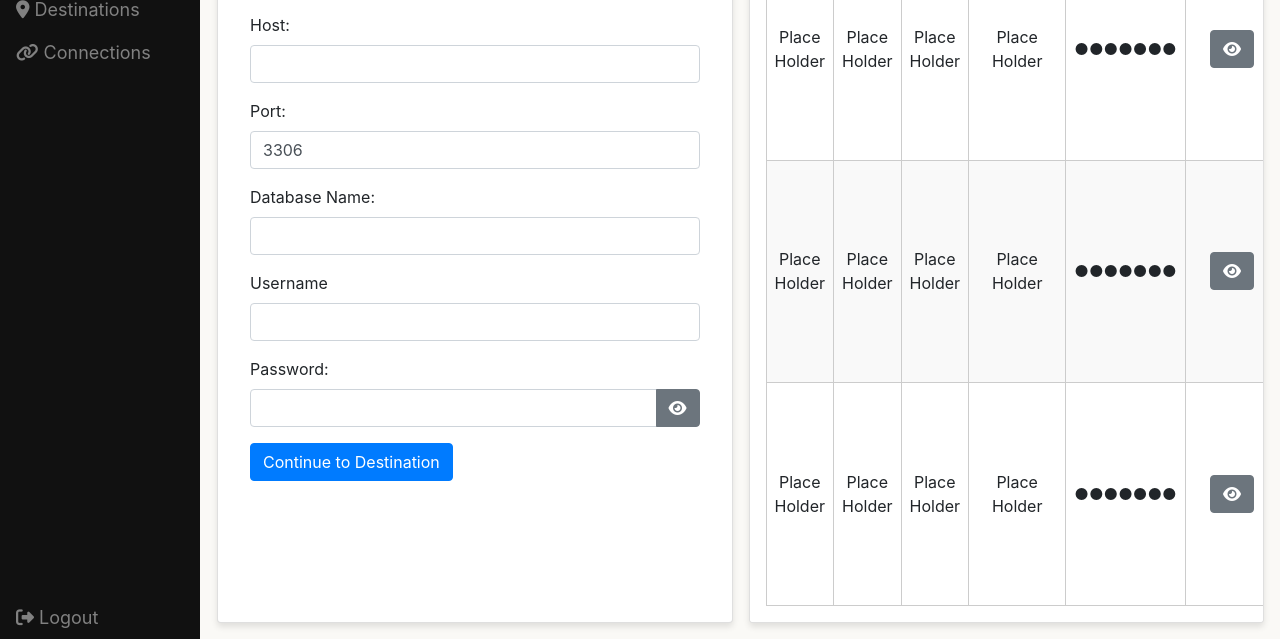
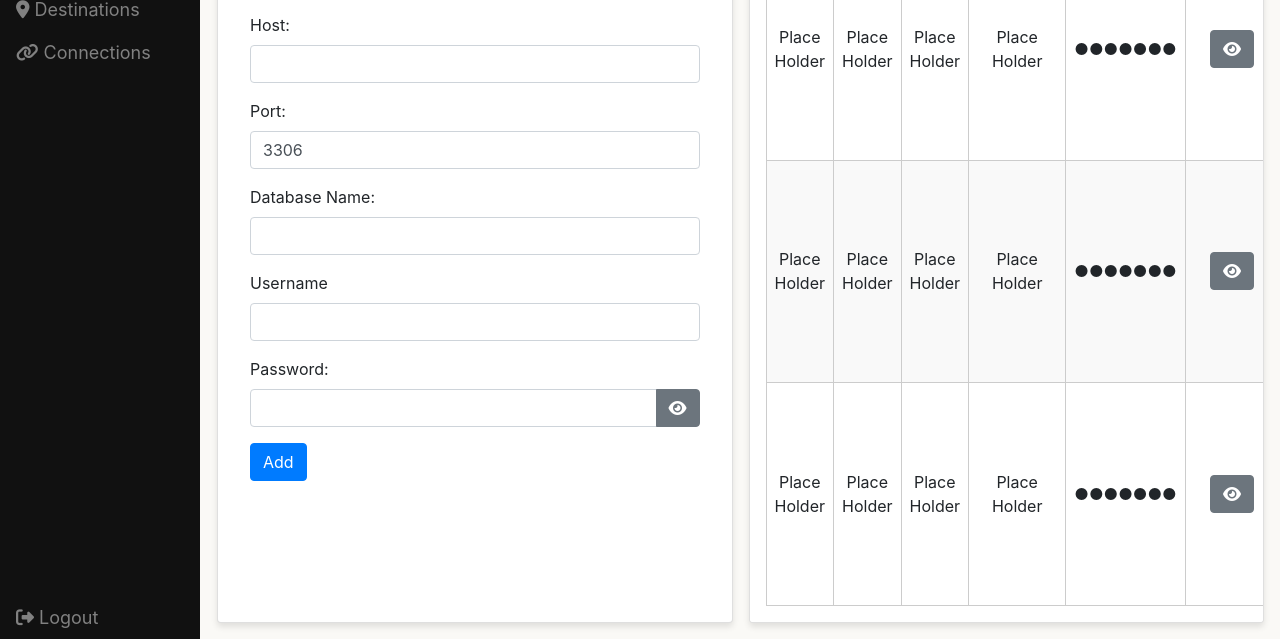
Before and after one commit to oleary11/data-mover, a plain HTML site: page ui/mysqlsource.html in a window 1280 px wide. Shown: the part 161-800 px from the top of the page. Drawn offline with nearby package versions, Linux system fonts and the light colour scheme; no server answers.

Commit message:
refactor: changing button names

```diff
--- a/ui/mysqlsource.html
+++ b/ui/mysqlsource.html
@@ -63,7 +63,7 @@
           </div>
         </div>
 
-        <button type="submit" class="btn btn-primary" id="mysql-source-submit-button">Continue to Destination</button>
+        <button type="submit" class="btn btn-primary" id="mysql-source-submit-button">Add</button>
       </form>
     </div>
     <div class = "card">
```
Also changed, not shown: ui/googlesheetssource.html (+1 -1 lines), ui/mysqldest.html (+1 -1 lines).
